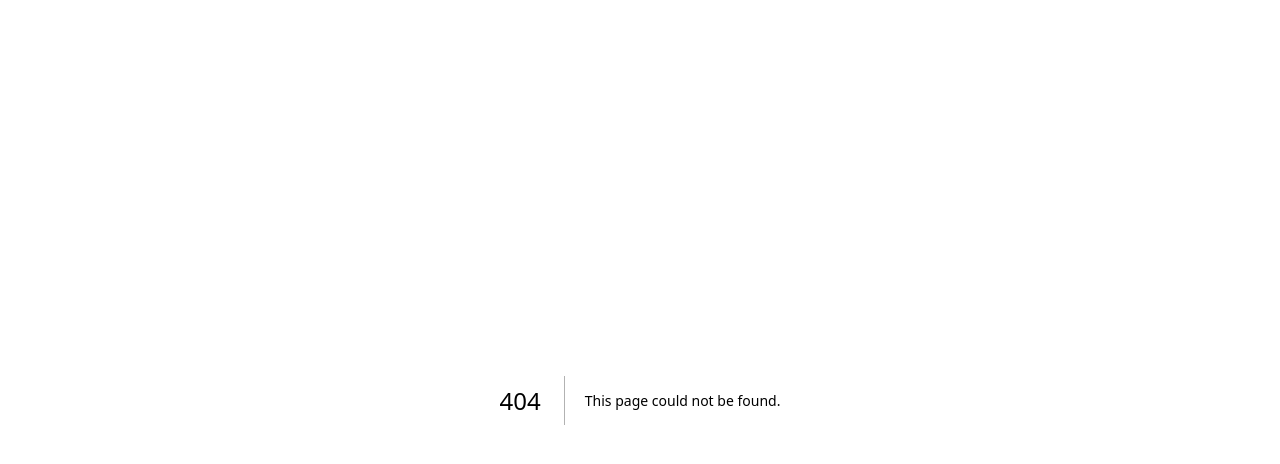
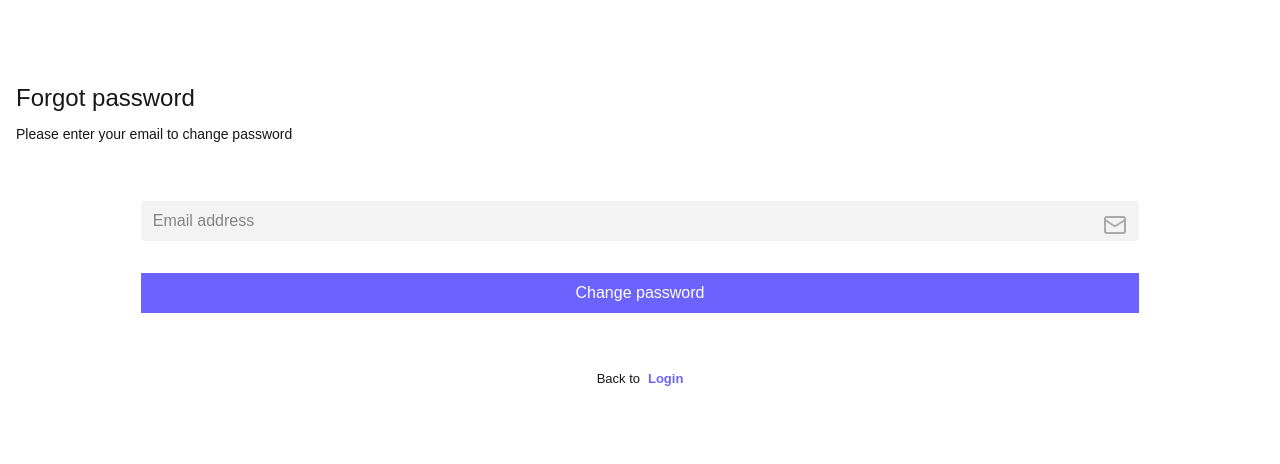
Before and after one commit to codxvenu/casemate, a Next.js app: page /fpass in a window 1280 px wide. Before the commit this address had no page. Shown: the top 464 px of the page. Built offline with nearby package versions, Linux system fonts and the light colour scheme.

Commit message:
added forget pass page

```diff
--- /dev/null
+++ b/app/fpass/page.js
@@ -0,0 +1,21 @@
+import React from 'react'
+import { Mail } from 'lucide-react'
+import Link from 'next/link'
+const page = () => {
+  return (
+    <div className='overflow-hidden h-[80vh] px-4 pt-20'>
+      <h1 className='mb-2'>Forgot password</h1>
+      <p>Please enter your email to change password</p>
+      <form action="" className='my-14 flex flex-col items-center'>
+        <label htmlFor="email" className='relative flex w-[80%]'>
+        <input type="email" name="email" id="email" className='px-3 py-2 rounded bg-[var(--inputbg)] w-full h-[40px]' placeholder='Email address' />
+        <Mail className='absolute top-0 right-0 translate-y-1/2 -translate-x-1/2 text-[#A8A9A8]' />
+        </label>
+        <button className='bg-[var(--purple)] px-2 py-2 text-[var(--background)] w-[80%] mt-8'>Change password</button>
+      </form>
+      <span className='font-medium w-full flex gap-2 justify-center text-[13px]'>Back to <Link className='text-[var(--purple)] font-bold' href="/login">Login</Link></span>
+    </div>
+  )
+}
+
+export default page
```
